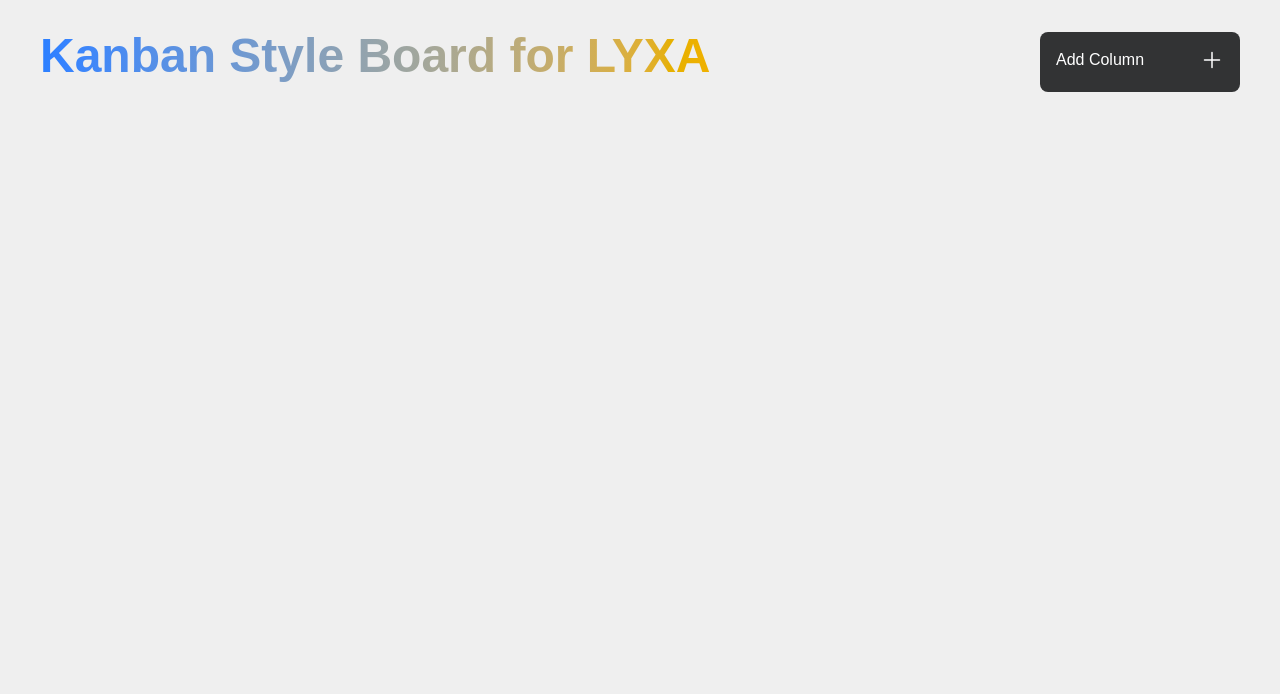
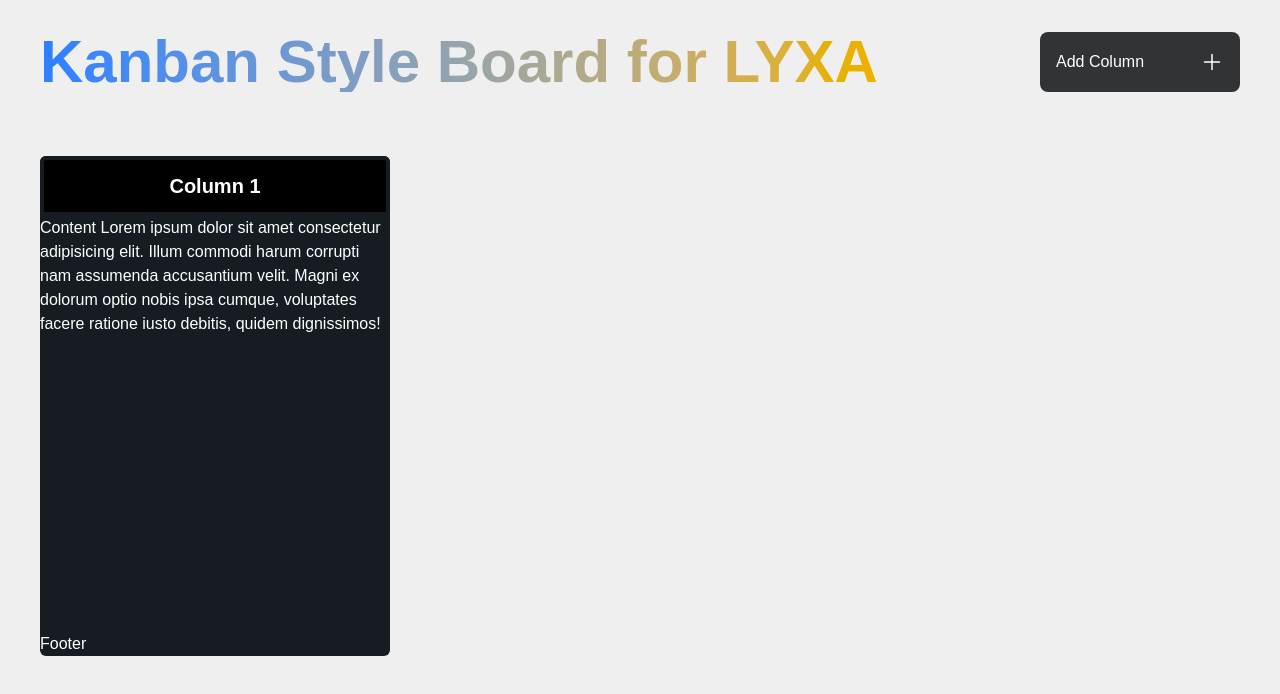
Before and after one commit to Hasibul294/Lyxa-todo-list, a React (Vite) app: page / in a window 1280 px wide. Both pictures are taken after a click on the button "Add Column". Shown: the top 694 px of the page. Built offline with nearby package versions, Linux system fonts and the light colour scheme; a web font is replaced by a local one.

Commit message:
create custom taiwind class

```diff
--- a/src/App.tsx
+++ b/src/App.tsx
@@ -2,6 +2,7 @@
 import PlusIcon from './icons/PlusIcon';
 import type { Column } from './types';
 import { generateId } from './utils/GenerateId';
+import MainBoard from './components/MainBoard';
 
 function App() {
   const [columns, setColumns] = useState<Column[]>([]);
@@ -17,18 +18,16 @@
 
   console.log('this is column', columns);
   return (
-    <main className="py-8 px-10">
-      <div className="flex justify-between">
-        <h1 className="text-5xl font-bold bg-gradient-to-r from-blue-500 to-yellow-500 bg-clip-text text-transparent">
+    <main className="py-8 px-4 sm:px-8 md:px-10">
+      <div className="flex flex-col sm:flex-row gap-3 sm:justify-between">
+        <h1 className="text-2xl sm:text-3xl md:text-4xl lg:text-5xl xl:text-6xl font-bold bg-gradient-to-r from-blue-500 to-yellow-500 bg-clip-text text-transparent">
           Kanban Style Board for LYXA
         </h1>
-        <button
-          onClick={createNewColumn}
-          className="h-[60px] w-[200px] min-w-[200px] cursor-pointer rounded-lg bg-[#323334] text-white border-[#161C22] p-4 ring-emerald-300 hover:ring-2 flex justify-between items-centers"
-        >
+        <button onClick={createNewColumn} className="add-column">
           Add Column <PlusIcon />
         </button>
       </div>
+      <MainBoard columns={columns} />
     </main>
   );
 }
--- /dev/null
+++ b/src/components/ColumnContainer.tsx
@@ -0,0 +1,11 @@
+import type { Column } from '../types';
+
+interface ColumnContainerProps {
+  column: Column;
+}
+
+const ColumnContainer = (props: ColumnContainerProps) => {
+  return <div>ColumnContainer</div>;
+};
+
+export default ColumnContainer;
--- a/src/components/MainBoard.tsx
+++ b/src/components/MainBoard.tsx
@@ -1,5 +1,29 @@
-const MainBoard = () => {
-  return <div>this is the main board</div>;
+import type { Column } from '../types';
+
+interface MainBoardProps {
+  columns: Column[];
+}
+
+const MainBoard = ({ columns }: MainBoardProps) => {
+  return (
+    <div className="mt-10 sm:mt-14 md:mt-16 flex gap-4 overflow-auto">
+      {columns.map((colItem) => (
+        <div className="bg-columnBackgroundColor w-[350px] min-w-[300px] h-[500px] max-h-[500px] rounded-md flex flex-col text-white">
+          <div className="text-center bg-black text-xl h-[60px] cursor-grab rounded-md rounded-b-none p-3 font-bold border-columnBackgroundColor border-4">
+            {' '}
+            {colItem.title}
+          </div>
+
+          <div className="flex grow">
+            Content Lorem ipsum dolor sit amet consectetur adipisicing elit. Illum commodi harum
+            corrupti nam assumenda accusantium velit. Magni ex dolorum optio nobis ipsa cumque,
+            voluptates facere ratione iusto debitis, quidem dignissimos!
+          </div>
+          <div>Footer</div>
+        </div>
+      ))}
+    </div>
+  );
 };
 
 export default MainBoard;
--- a/src/index.css
+++ b/src/index.css
@@ -14,3 +14,7 @@
   background-color: #efefef;
   color: #161c22;
 }
+
+.add-column {
+  @apply h-[40px] sm:h-[60px] w-[150px] sm:w-[200px] sm:min-w-[200px] cursor-pointer rounded-lg bg-[#323334] text-white border-[#161C22] p-3 sm:p-4 ring-emerald-300 hover:ring-2 flex justify-between items-center;
+}
```
